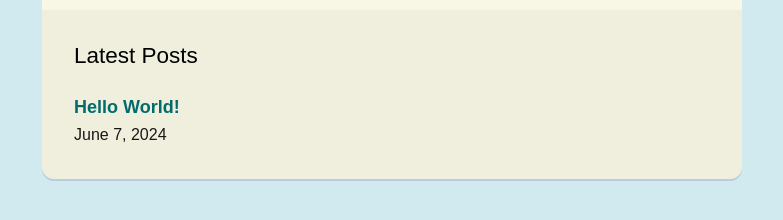
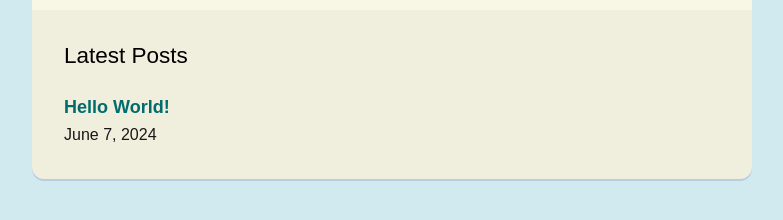
Before and after one commit to Pixelrobin/website, an Astro site: page / in a window 1280 px wide. Shown: the part 676-896 px from the top of the page, without its empty margins (248-1031 px from the left). Built offline with nearby package versions, Linux system fonts and the light colour scheme; Astro itself is replaced by a stand-in of ours; a web font is replaced by a local one.

Commit message:
Increase content width size

```diff
--- a/src/styles/_vars.scss
+++ b/src/styles/_vars.scss
@@ -2,7 +2,7 @@
 
 :root {
   --layout-padding: 1rem;
-  --content-width: 700px;
+  --content-width: 45rem;
   --content-padding: 1.25rem;
 
   --c-white: rgb(247, 247, 247);
```
